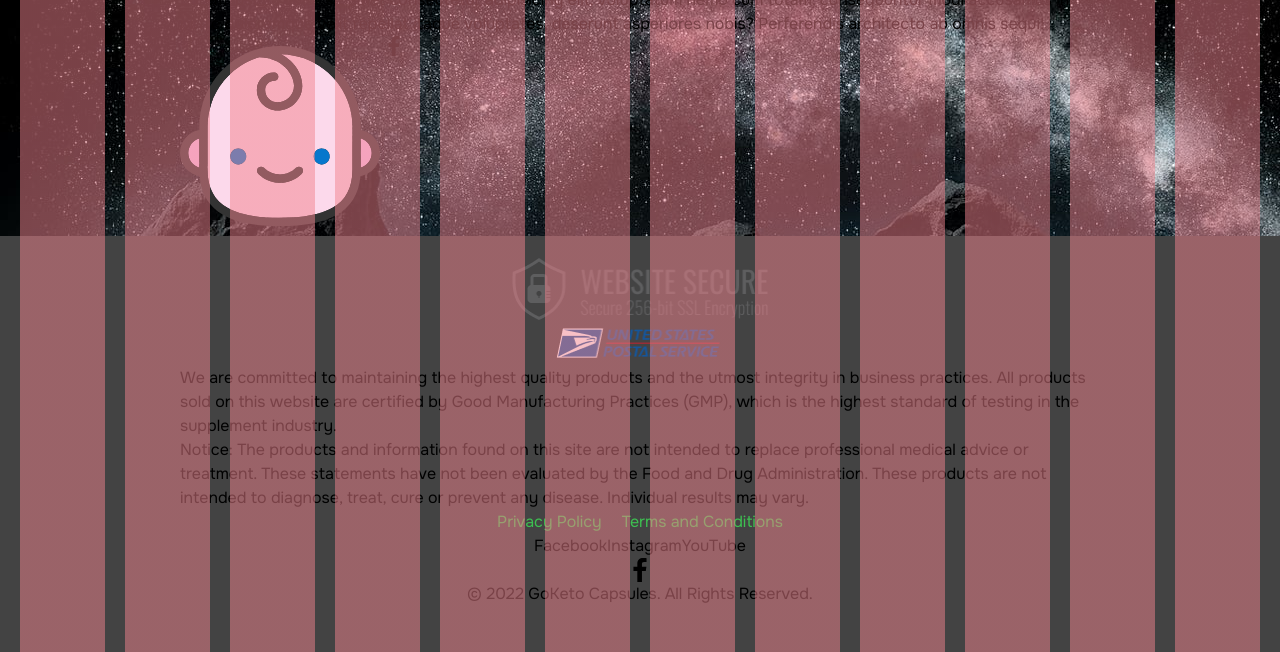
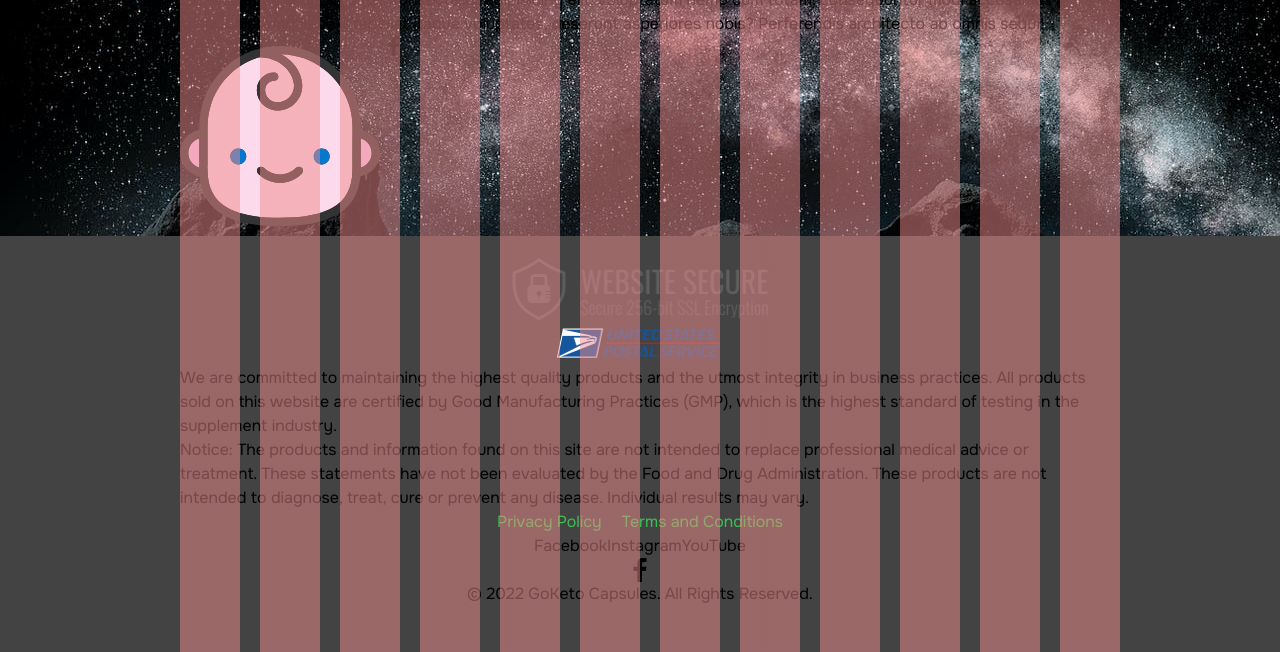
Before and after one commit to zion86/vite-starter-template, a website built with Vite: page src/index.html in a window 1280 px wide. Shown: the part 150-802 px from the top of the page. Built offline with nearby package versions, Linux system fonts and the light colour scheme.

Commit message:
Refactor grid styles: adjust body margins, update inset properties, and set max-width for responsive design

```diff
--- a/src/styles/tools/_grid.scss
+++ b/src/styles/tools/_grid.scss
@@ -1,8 +1,6 @@
 @use "./../../styles/variables" as *;
 
 body {
-  margin-left: auto;
-  margin-right: auto;
   max-width: $w-container-mob;
   position: relative;
 }
@@ -10,31 +8,46 @@ body {
 body::before {
   --columns: 3;
 
+  margin-left: auto;
+  margin-right: auto;
+
   content: "";
   position: absolute;
-  inset: 0 $gap 0 0;
-  background-image: repeating-linear-gradient(to right, transparent 0 $gap, rgba(241, 130, 141, 0.5) $gap calc(100% / var(--columns)));
+  // inset: 0 $gap 0 0;
+  inset: 0;
+  background-image: repeating-linear-gradient(to right, transparent 0 $gap, rgba(240, 140, 140, 0.5) $gap calc(100% / var(--columns)));
   z-index: 1;
 }
 
 
 @media (min-width: $bp-sm) {
-
   body::before {
     --columns: 6;
+
+    max-width: $w-container-sm;
   }
 }
 
 @media (min-width: $bp-md) {
-
   body::before {
     --columns: 9;
+
+    max-width: $w-container-md;
   }
 }
 
 @media (min-width: $bp-lg) {
-
   body::before {
     --columns: 12;
+
+    max-width: $w-container-lg;
   }
 }
+
+@media (min-width: $bp-xl) {
+  body::before {
+    --columns: 12;
+
+    max-width: $w-container-xl;
+  }
+}
```
